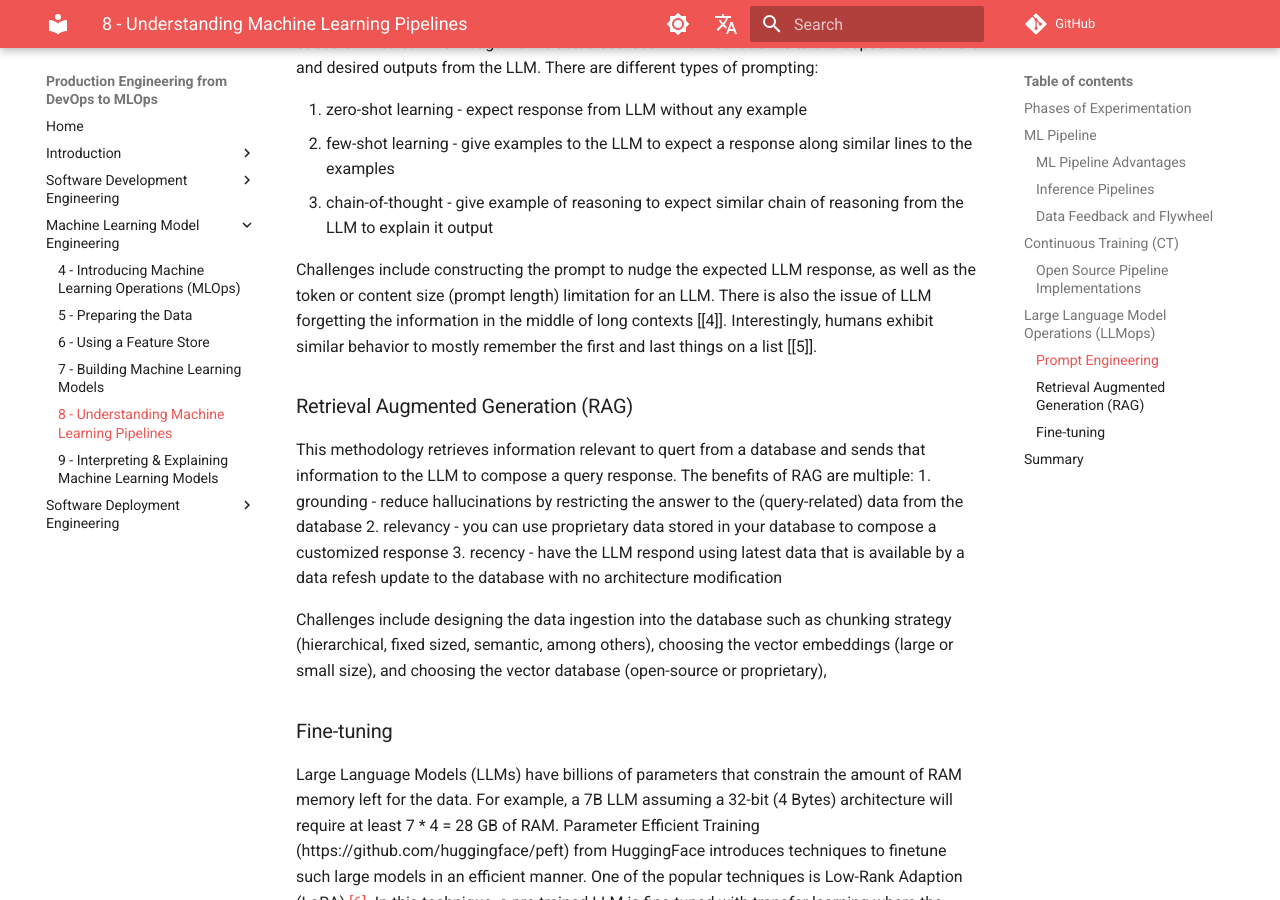
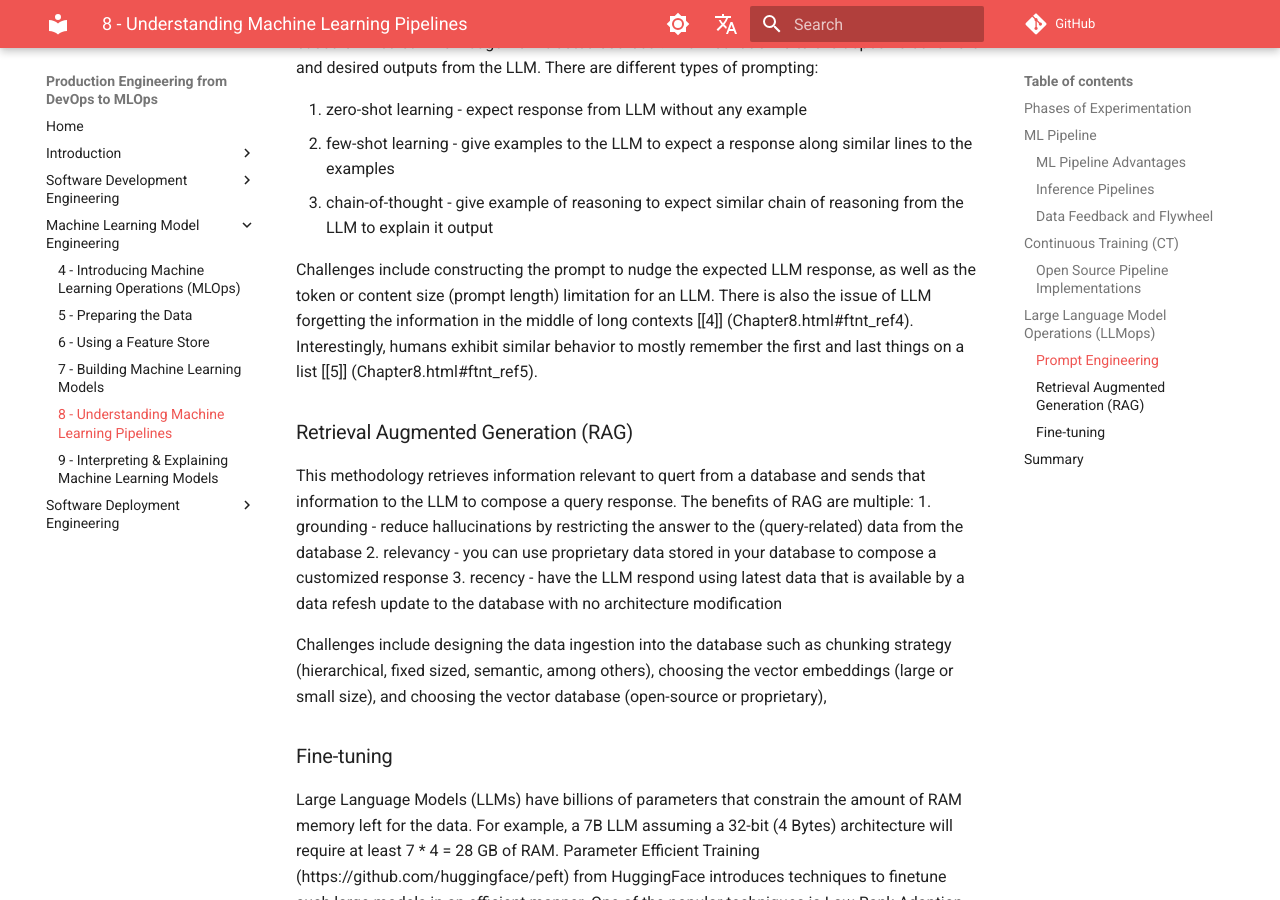
Before and after one commit to sebastiendonadio/devopsmlops, an MkDocs documentation site: the page built from chapters/10-chapter8.md, in a window 1280 px wide and 900 px high, scrolled down 5500 px. Built offline with MkDocs 1.6.1 and Material for MkDocs 9.7.7, drawn with Linux system fonts in a browser that asks for light colours; comment, search, counter and statistics services are not loaded; some of the changed text lies outside the part shown.

Commit message:
Update 10-chapter8.md

```diff
--- a/chapters/10-chapter8.md
+++ b/chapters/10-chapter8.md
@@ -274,7 +274,7 @@
 2. few-shot learning - give examples to the LLM to expect a response along similar lines to the examples
 3. chain-of-thought - give example of reasoning to expect similar chain of reasoning from the LLM to explain it output
 
-Challenges include constructing the prompt to nudge the expected LLM response, as well as the token or content size (prompt length) limitation for an LLM. There is also the issue of LLM forgetting the information in the middle of long contexts [[4]]. Interestingly, humans exhibit similar behavior to mostly remember the first and last things on a list [[5]].
+Challenges include constructing the prompt to nudge the expected LLM response, as well as the token or content size (prompt length) limitation for an LLM. There is also the issue of LLM forgetting the information in the middle of long contexts [[4]] (Chapter8.html#ftnt_ref4). Interestingly, humans exhibit similar behavior to mostly remember the first and last things on a list [[5]] (Chapter8.html#ftnt_ref5).
 
 ### Retrieval Augmented Generation (RAG)
 This methodology retrieves information relevant to quert from a database and sends that information to the LLM to compose a query response. The benefits of RAG are multiple:
@@ -286,9 +286,9 @@
 
 ###  Fine-tuning
 
-Large Language Models (LLMs) have billions of parameters that constrain the amount of RAM memory left for the data. For example, a 7B LLM assuming a 32-bit (4 Bytes) architecture will require at least 7 * 4 = 28 GB of RAM. Parameter Efficient Training (https://github.com/huggingface/peft) from HuggingFace introduces techniques to finetune such large models in an efficient manner. One of the popular techniques is Low-Rank Adaption (LoRA) [[6]](Chapter8.html#ftnt4). In this technique, a pre-trained LLM is fine-tuned with transfer learning where the weight updates are managed in a lower dimension than the original (large) dimension. The weight update matrix is decomposed to a lower dimension (much smaller than the dimension of the large mnodel weight matrix) using Singular Value Decomposition (SVD). The original weight matrix that has a large dimension is kept frozen while the lower dimension weight-change matrix is updated with the new data. There is a quantized memoery version on LoRA called QLoRA that uses a low-precision storage method [[7]](Chapter8.html#ftnt5).
+Large Language Models (LLMs) have billions of parameters that constrain the amount of RAM memory left for the data. For example, a 7B LLM assuming a 32-bit (4 Bytes) architecture will require at least 7 * 4 = 28 GB of RAM. Parameter Efficient Training (https://github.com/huggingface/peft) from HuggingFace introduces techniques to finetune such large models in an efficient manner. One of the popular techniques is Low-Rank Adaption (LoRA) [[6]](Chapter8.html#ftnt6). In this technique, a pre-trained LLM is fine-tuned with transfer learning where the weight updates are managed in a lower dimension than the original (large) dimension. The weight update matrix is decomposed to a lower dimension (much smaller than the dimension of the large mnodel weight matrix) using Singular Value Decomposition (SVD). The original weight matrix that has a large dimension is kept frozen while the lower dimension weight-change matrix is updated with the new data. There is a quantized memoery version on LoRA called QLoRA that uses a low-precision storage method [[7]](Chapter8.html#ftnt7).
 
-Research has demonstrated that the lower dimension matrix performs comparatively well when the dimension is very small compared to relatively higher dimension. This is because with SVD the significant features (top vectors) that account for majority of the weight changes are common in both the very small and relatively higher dimensions. Moreover, LoRA is effective since the change matrix amplifies the important features that are not given high weight in the original weight matrix. You can use a HuggingFace guide to try LoRA [[8]](Chapter8.html#ftnt6).
+Research has demonstrated that the lower dimension matrix performs comparatively well when the dimension is very small compared to relatively higher dimension. This is because with SVD the significant features (top vectors) that account for majority of the weight changes are common in both the very small and relatively higher dimensions. Moreover, LoRA is effective since the change matrix amplifies the important features that are not given high weight in the original weight matrix. You can use a HuggingFace guide to try LoRA [[8]](Chapter8.html#ftnt8).
 
 ##  Summary
 
@@ -307,18 +307,18 @@
 [[3]](Chapter8.html#ftnt_ref3)    J. Collins,    [Good to Great: Why Some Companies Make the Leap and Others Don’t, HarperBusiness, 2001.](https://www.google.com/url?q=https://smile.amazon.com/Good-Great-Some-Companies-Others/dp/0066620996/ref%3Dsr_1_1?keywords%3Djim%2Bcollins%2Bgood%2Bto%2Bgreat%26qid%3D1662917929%26sprefix%3DJim%2Bcol%252Caps%252C103%26sr%3D8-1&sa=D&source=editors&ust=1681619251624332&usg=AOvVaw2Nw2smFXf9pQ0pnNupy-8E)
 
 
-[[4]] N.F. Liu et al, _Lost in the Middle: How Language Models use Long Contexts_, https://arxiv.org/pdf/2307.03172, 2023.
+[[4]] (Chapter8.html#ftnt_ref4) N.F. Liu et al, _Lost in the Middle: How Language Models use Long Contexts_, https://arxiv.org/pdf/2307.03172, 2023.
 
 
-[[5]] Serial-position effect, https://en.wikipedia.org/wiki/Serial-position_effect, accessed 2024.
+[[5]] (Chapter8.html#ftnt_ref5) Serial-position effect, https://en.wikipedia.org/wiki/Serial-position_effect, accessed 2024.
 
 
-[[6]](Chapter8.html#ftnt_ref4)   E. Hu et al, _LoRA: Low-Rank Adaptation of Large Language Models_, https://arxiv.org/pdf/2106.09685.pdf, 2021.
+[[6]](Chapter8.html#ftnt_ref6)   E. Hu et al, _LoRA: Low-Rank Adaptation of Large Language Models_, https://arxiv.org/pdf/2106.09685.pdf, 2021.
 
 
-[[7]](Chapter8.html#ftnt_ref5) T. Dettmers et al, _QLoRA: Efficient Finetuning of Quantized LLMs_, https://arxiv.org/pdf/2305.14314.pdf, 2023.
+[[7]](Chapter8.html#ftnt_ref7) T. Dettmers et al, _QLoRA: Efficient Finetuning of Quantized LLMs_, https://arxiv.org/pdf/2305.14314.pdf, 2023.
 
 
-[[8]](Chapter8.html#ftnt_ref6)   https://huggingface.co/docs/peft/task_guides/image_classification_lora
+[[8]](Chapter8.html#ftnt_ref8)   https://huggingface.co/docs/peft/task_guides/image_classification_lora
 
 \newpage
```
